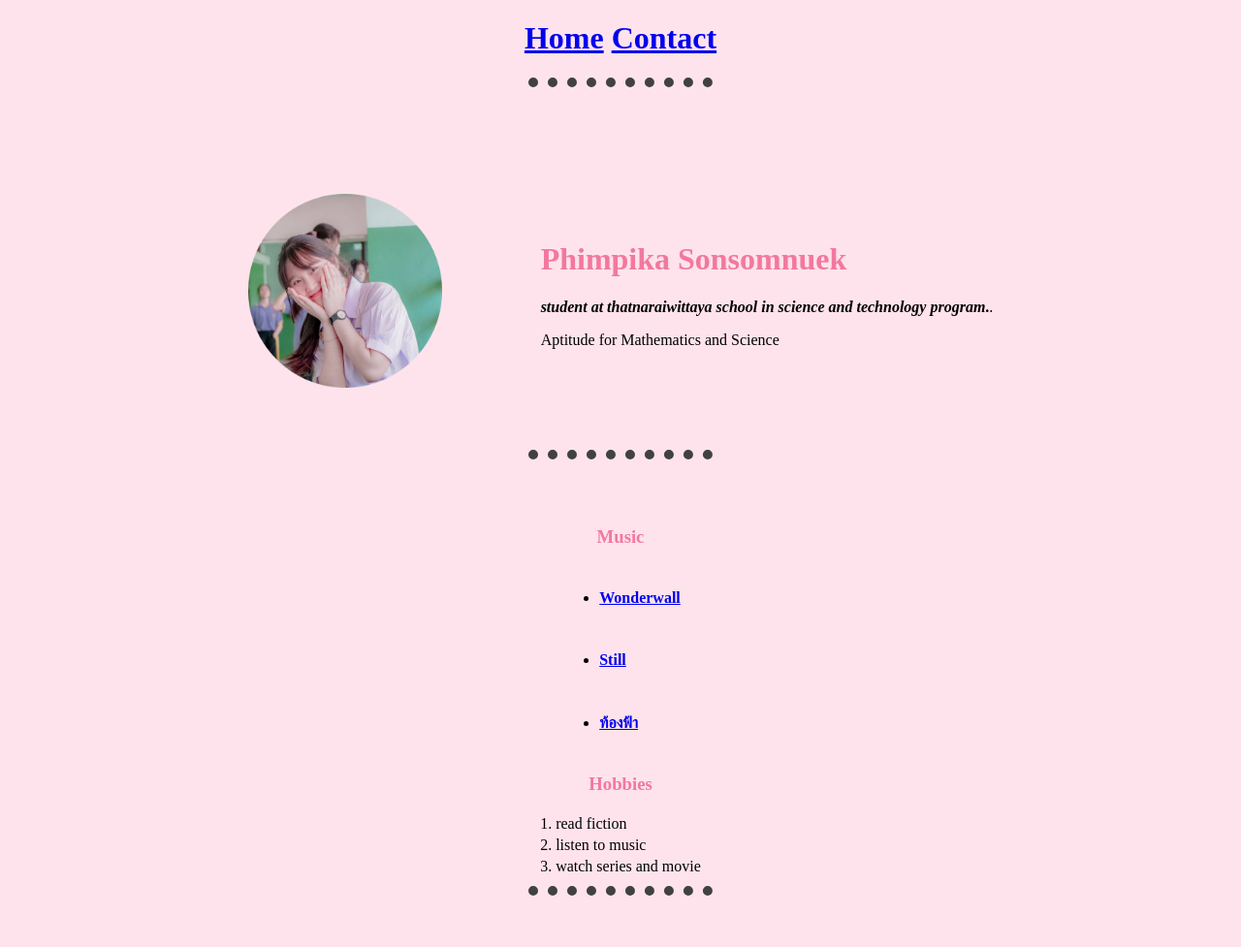
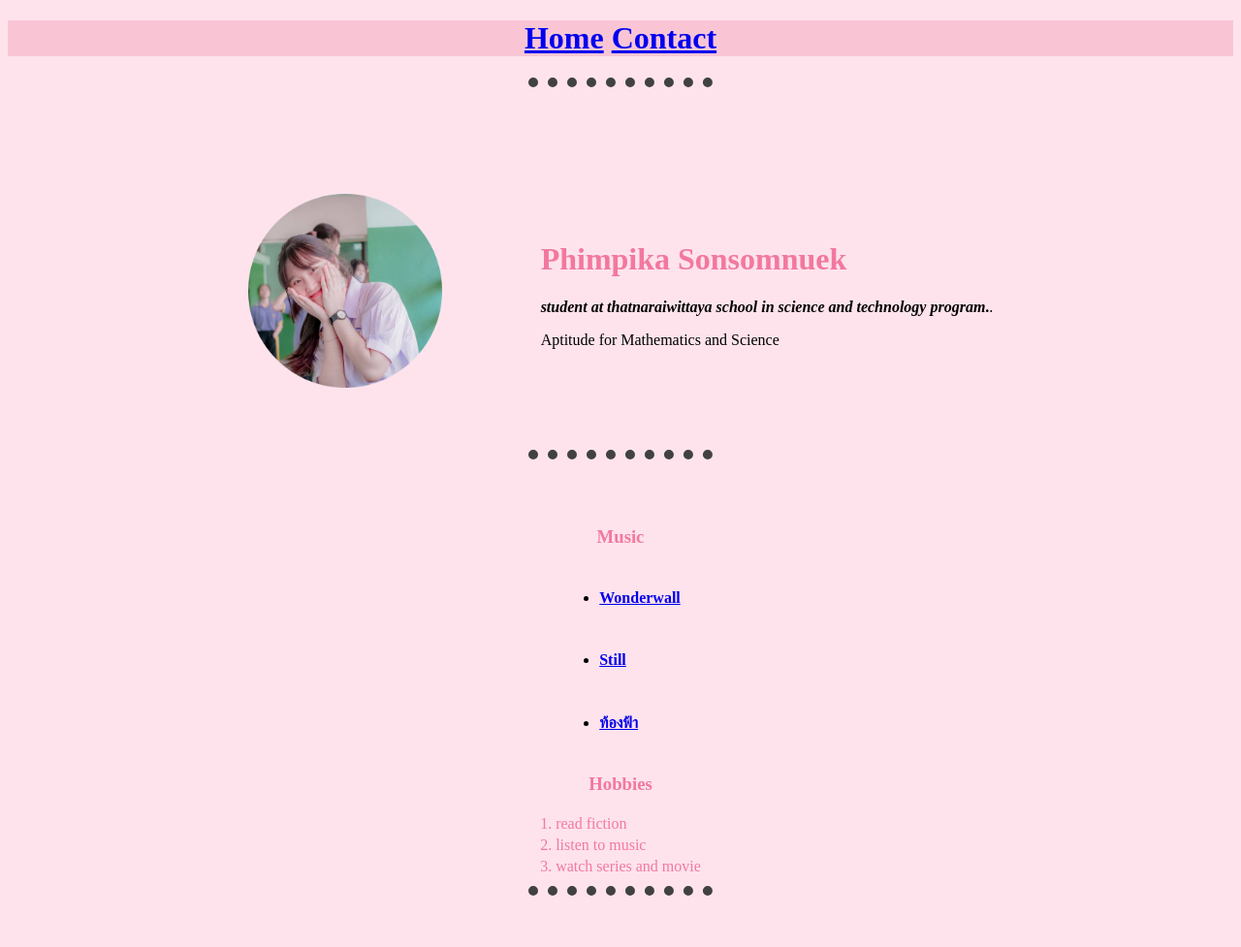
Before and after one commit to phimpika21/cv, a plain HTML site: page index.html in a window 1280 px wide. Shown: the top 977 px of the page at 97% size. Drawn offline with Linux system fonts and the light colour scheme.

Commit message:
V5
แก้ css

```diff
--- a/index.html
+++ b/index.html
@@ -8,12 +8,14 @@
     <link rel="stylesheet" href="style.css">
 </head>
 <body>
+<div align="center" class="class">
     <center>
         <h1>
             <a href="index.html" target="">Home</a>
             <a href="contact.html" target="">Contact</a>
         </h1>
     </center>
+</div>
 <hr>
 <table cellpadding="50px" align="center">
                 <tr>
@@ -26,6 +28,7 @@
                 </tr>
 </table>
 <hr>
+
     <h3 align="center">Music</h3>
 <table align="center">
 
@@ -43,7 +46,7 @@
 </table>
 
     <h3 align="center">Hobbies</h3>
-            <table align="center">
+<table align="center" id="v1">
                 <tr>
                     <td>1.</td>
                     <td>read fiction</td>
@@ -58,6 +61,7 @@
                 </tr>
 </table>
 <hr>
+
     <!-- ============= ประวัติการศึกษา ================ -->
     <h3 align="center">Educational Record</h3>
 <table bgcolor=#F9C5D5 border="1" cellpadding="50px" align="center">
@@ -71,9 +75,10 @@
             <td>2560-2563</td>
             <td>มัธยมต้น โรงเรียนธาตุนารายณ์วิทยา</td>
         </tr>
+        <tr>
             <td>2551-2560</td>
             <td>ประถมศึกษา โรงเรียนอนุบาลภวิภา</td>
-                <tr></tr>
+        </tr>
 </table>
 
     <!-- ============= สกิล ================ -->
--- a/style.css
+++ b/style.css
@@ -1,6 +1,13 @@
 body{
   background-color: #FEE3EC
 
+}
+#v1{
+  color: #F2789F;
+}
+
+.class{
+  background-color: #F9C5D5;
 }
 
 hr{
```
Lines whose indentation alone changed are shown as unchanged.
